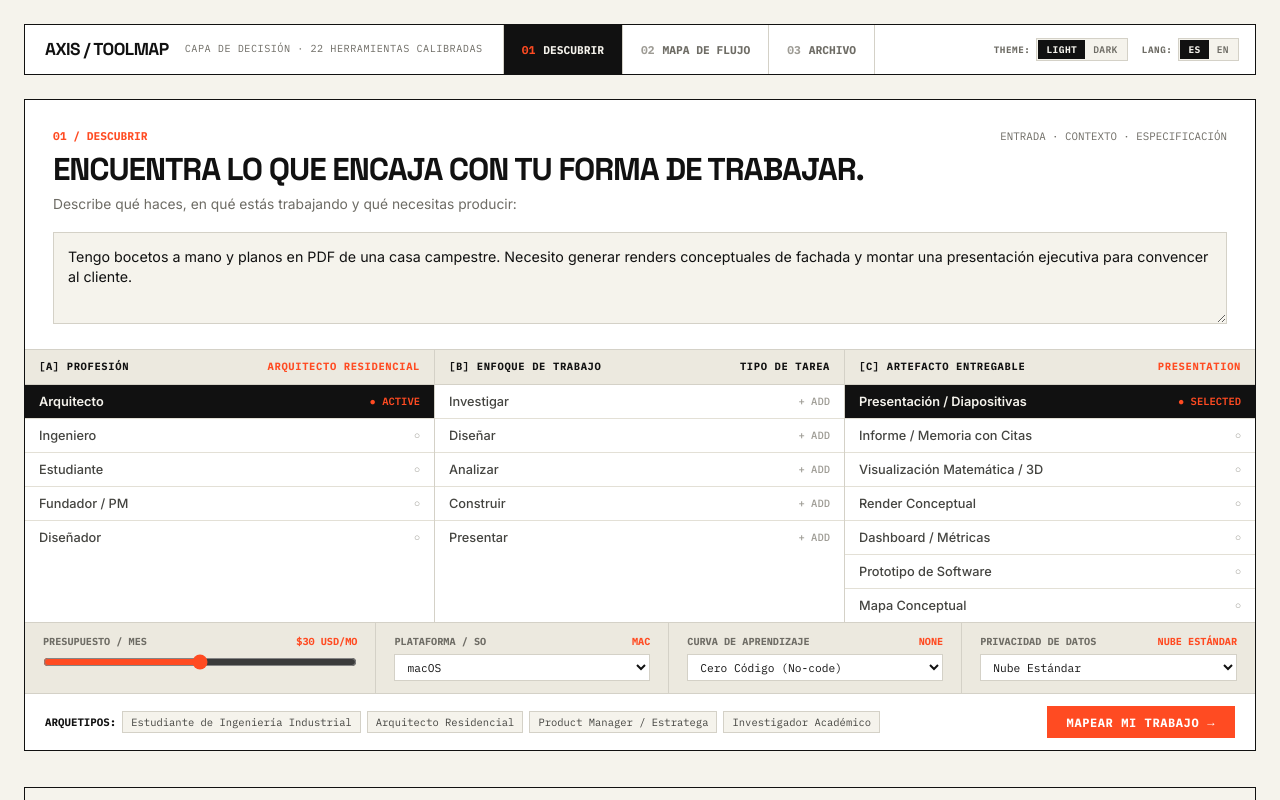
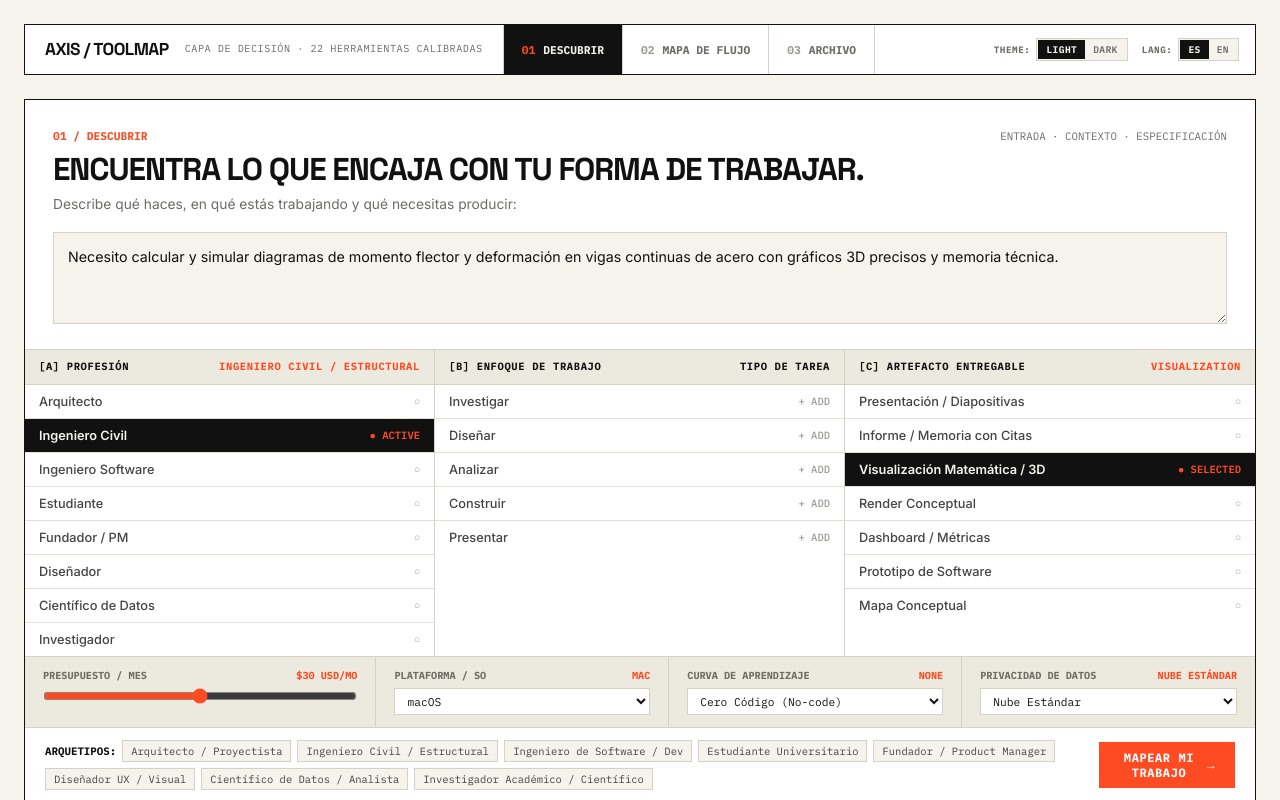
Before and after one commit to luisrodriguez-rgb/AXIS-TOOLMAP, a React (Vite) app: page / in a window 1280 px wide. Shown: the top 800 px of the page. Built offline with nearby package versions, Linux system fonts and the light colour scheme.

Commit message:
feat(core): expandir presets profesionales y desacoplar jerarquia entre pestanas

```diff
--- a/src/components/IntentInstrument.tsx
+++ b/src/components/IntentInstrument.tsx
@@ -33,11 +33,14 @@ export const IntentInstrument: React.FC<IntentInstrumentProps> = ({
   const t = TRANSLATIONS[lang].discover;
 
   const professions = [
-    { label: lang === 'es' ? 'Arquitecto' : 'Architect', role: 'Arquitecto / Proyectista', deliverable: 'presentation' as DeliverableType },
-    { label: lang === 'es' ? 'Ingeniero' : 'Engineer', role: 'Estudiante / Ingeniero', deliverable: 'visualization' as DeliverableType },
-    { label: lang === 'es' ? 'Estudiante' : 'Student', role: 'Estudiante Universitario', deliverable: 'visualization' as DeliverableType },
-    { label: lang === 'es' ? 'Fundador / PM' : 'Founder / PM', role: 'Fundador / Product Manager', deliverable: 'dashboard' as DeliverableType },
-    { label: lang === 'es' ? 'Diseñador' : 'Designer', role: 'Diseñador Visual / UX', deliverable: 'concept' as DeliverableType },
+    { id: 'architect', label: lang === 'es' ? 'Arquitecto' : 'Architect' },
+    { id: 'civil-engineer', label: lang === 'es' ? 'Ingeniero Civil' : 'Civil Engineer' },
+    { id: 'software-engineer', label: lang === 'es' ? 'Ingeniero Software' : 'Software Engineer' },
+    { id: 'student', label: lang === 'es' ? 'Estudiante' : 'Student' },
+    { id: 'founder-pm', label: lang === 'es' ? 'Fundador / PM' : 'Founder / PM' },
+    { id: 'ux-designer', label: lang === 'es' ? 'Diseñador' : 'Designer' },
+    { id: 'data-scientist', label: lang === 'es' ? 'Científico de Datos' : 'Data Scientist' },
+    { id: 'academic-researcher', label: lang === 'es' ? 'Investigador' : 'Researcher' },
   ];
 
   const workTypes = [
@@ -125,18 +128,21 @@ export const IntentInstrument: React.FC<IntentInstrumentProps> = ({
           <div className="matrix-options-list">
             {professions.map((prof) => {
               const isMatch =
+                activePersona.id === prof.id ||
                 activePersona.role.toLowerCase().includes(prof.label.toLowerCase()) ||
                 activePersona.label.toLowerCase().includes(prof.label.toLowerCase());
               return (
                 <button
-                  key={prof.label}
+                  key={prof.id}
                   className={`matrix-btn ${isMatch ? 'active' : ''}`}
                   onClick={() => {
                     const preset =
+                      allPresets.find((p) => p.id === prof.id) ||
                       allPresets.find((p) =>
                         p.label.toLowerCase().includes(prof.label.toLowerCase()) ||
                         p.role.toLowerCase().includes(prof.label.toLowerCase())
-                      ) || allPresets[0];
+                      ) ||
+                      allPresets[0];
                     onSelectPreset(preset);
                   }}
                 >
--- a/src/data/presets.ts
+++ b/src/data/presets.ts
@@ -2,16 +2,100 @@ import type { PersonaProfile } from '../types';
 
 export const PERSONA_PRESETS: PersonaProfile[] = [
   {
-    id: 'industrial-engineering-student',
-    label: 'Estudiante de Ingeniería Industrial',
-    role: 'Estudiante Universitario',
-    domain: 'Ingeniería / Métodos Cuantitativos',
+    id: 'architect',
+    label: 'Arquitecto / Proyectista',
+    role: 'Arquitecto',
+    domain: 'Arquitectura, BIM & Construcción',
+    technicalLevel: 'medium',
+    os: ['mac', 'windows'],
+    activeTools: ['archicad', 'rhino', 'figma'],
+    avatarIcon: 'Compass',
+    description:
+      'Desarrolla proyectos arquitectónicos y ejecutivos. Maneja modelos BIM, planos, geometrías complejas y renders fotorrealistas con presupuestos profesionales.',
+    sampleNeeds: [
+      {
+        label: 'Propuesta Conceptual y Renders de Fachada',
+        query:
+          'Tengo bocetos a mano y planos en PDF de una casa campestre. Necesito generar renders conceptuales de fachada y montar una presentación ejecutiva para convencer al cliente.',
+        deliverable: 'presentation',
+        budget: 60,
+      },
+      {
+        label: 'Investigación de Normativa y Memoria Descriptiva',
+        query:
+          'Tengo 8 documentos PDF del plan de ordenamiento territorial municipal y necesito redactar la memoria descriptiva citando exactamente los artículos de norma aplicables.',
+        deliverable: 'report',
+        budget: 20,
+      },
+    ],
+  },
+  {
+    id: 'civil-engineer',
+    label: 'Ingeniero Civil / Estructural',
+    role: 'Ingeniero',
+    domain: 'Ingeniería Estructural & Cálculo',
+    technicalLevel: 'high',
+    os: ['windows', 'mac'],
+    activeTools: ['autocad', 'excel', 'matlab'],
+    avatarIcon: 'Cpu',
+    description:
+      'Diseña y calcula estructuras de hormigón y acero. Requiere modelado CAD preciso, análisis de elementos finitos y memorias de cálculo auditables.',
+    sampleNeeds: [
+      {
+        label: 'Cálculo Estructural y Visualización de Esfuerzos',
+        query:
+          'Necesito calcular y simular diagramas de momento flector y deformación en vigas continuas de acero con gráficos 3D precisos y memoria técnica.',
+        deliverable: 'visualization',
+        budget: 150,
+      },
+      {
+        label: 'Planos de Encofrado y Cuantía de Armaduras',
+        query:
+          'Generar planos técnicos 2D detallados con cotas y planillas de despiece de armaduras a partir de un modelo geométrico.',
+        deliverable: 'render',
+        budget: 100,
+      },
+    ],
+  },
+  {
+    id: 'software-engineer',
+    label: 'Ingeniero de Software / Dev',
+    role: 'Ingeniero de Software',
+    domain: 'Desarrollo de Software & Arquitectura Cloud',
+    technicalLevel: 'high',
+    os: ['mac', 'linux'],
+    activeTools: ['cursor', 'vs-code', 'docker'],
+    avatarIcon: 'Code',
+    description:
+      'Construye sistemas backend, frontend y APIs. Necesita agentes de código inteligentes, testing automatizado y arquitectura de datos escalable.',
+    sampleNeeds: [
+      {
+        label: 'Prototipo Rápido Full-Stack con Base de Datos',
+        query:
+          'Quiero construir un prototipo funcional de una app web con autenticación, base de datos relacional Postgres y UI interactiva en menos de 48 horas.',
+        deliverable: 'code',
+        budget: 40,
+      },
+      {
+        label: 'Diagrama de Arquitectura y Especificación de API',
+        query:
+          'Diseñar un diagrama de arquitectura de microservicios con especificación OpenAPI y documentación técnica para el equipo.',
+        deliverable: 'concept',
+        budget: 20,
+      },
+    ],
+  },
+  {
+    id: 'student',
+    label: 'Estudiante Universitario',
+    role: 'Estudiante',
+    domain: 'Ingeniería / Ciencias / Métodos Cuantitativos',
     technicalLevel: 'low',
-    os: ['mac'],
+    os: ['mac', 'windows'],
     activeTools: ['notion', 'excel'],
     avatarIcon: 'GraduationCap',
     description:
-      'Cursa materias cuantitativas complejas. Usa Mac, tiene presupuesto limitado ($0 - $15 USD/mes) y necesita visualizar conceptos matemáticos y analizar datos sin programar desde cero.',
+      'Cursa materias cuantitativas complejas. Tiene presupuesto limitado ($0 - $15 USD/mes) y necesita visualizar conceptos matemáticos y analizar datos sin fricción.',
     sampleNeeds: [
       {
         label: 'Cálculo Multivariable y Visualización',
@@ -30,54 +114,26 @@ export const PERSONA_PRESETS: PersonaProfile[] = [
     ],
   },
   {
-    id: 'residential-architect',
-    label: 'Arquitecto Residencial',
-    role: 'Arquitecto / Proyectista Independiente',
-    domain: 'Arquitectura & Construcción',
-    technicalLevel: 'none',
-    os: ['mac'],
-    activeTools: ['archicad', 'figma'],
-    avatarIcon: 'Compass',
+    id: 'founder-pm',
+    label: 'Fundador / Product Manager',
+    role: 'Fundador / PM',
+    domain: 'Estrategia, Producto & Startups',
+    technicalLevel: 'medium',
+    os: ['mac', 'windows'],
+    activeTools: ['notion', 'linear', 'slack'],
+    avatarIcon: 'Briefcase',
     description:
-      'Desarrolla proyectos de vivienda unifamiliar. Trabaja en Mac, maneja planos, PDFs y referencias visuales. Necesita crear renders conceptuales y presentaciones de venta sin programar con hasta $30 USD/mes.',
+      'Lidera el ciclo de vida del producto. Sintetiza feedback de usuarios, define OKRs, analiza cohortes de retención y presenta a comités o inversores.',
     sampleNeeds: [
       {
-        label: 'Propuesta Conceptual de Vivienda',
-        query:
-          'Tengo bocetos a mano y planos en PDF de una casa campestre. Necesito generar renders conceptuales de fachada y montar una presentación ejecutiva para convencer al cliente.',
-        deliverable: 'presentation',
-        budget: 30,
-      },
-      {
-        label: 'Investigación de Normativa y Memoria',
-        query:
-          'Tengo 8 documentos PDF del plan de ordenamiento territorial municipal y necesito redactar la memoria descriptiva citando exactamente los artículos de norma aplicables.',
-        deliverable: 'report',
-        budget: 10,
-      },
-    ],
-  },
-  {
-    id: 'product-strategist',
-    label: 'Product Manager / Estratega',
-    role: 'Líder de Producto',
-    domain: 'Tecnología & Negocios',
-    technicalLevel: 'medium',
-    os: ['mac'],
-    activeTools: ['notion', 'figma', 'slack'],
-    avatarIcon: 'Briefcase',
-    description:
-      'Lidera equipos multidisciplinarios. Necesita sintetizar feedback cualitativo de usuarios, analizar métricas de retención y preparar presentaciones de impacto para inversores y stakeholders.',
-    sampleNeeds: [
-      {
-        label: 'Síntesis de Feedback & Roadmap',
+        label: 'Síntesis de Feedback & Pitch Deck',
         query:
           'Tengo 200 transcripciones de entrevistas con usuarios en texto. Necesito clusterizar las principales fricciones, priorizar soluciones y armar una presentación para el comité directivo.',
         deliverable: 'presentation',
         budget: 50,
       },
       {
-        label: 'Análisis de Métricas de Retención',
+        label: 'Dashboard de Cohortes y Churn',
         query:
           'Quiero analizar cohortes de usuarios y métricas de churn desde un archivo CSV y generar un reporte ejecutivo con recomendaciones estratégicas.',
         deliverable: 'dashboard',
@@ -86,23 +142,86 @@ export const PERSONA_PRESETS: PersonaProfile[] = [
     ],
   },
   {
+    id: 'ux-designer',
+    label: 'Diseñador UX / Visual',
+    role: 'Diseñador',
+    domain: 'Diseño de Producto, Interfaces & Branding',
+    technicalLevel: 'medium',
+    os: ['mac'],
+    activeTools: ['figma', 'canva', 'midjourney'],
+    avatarIcon: 'Palette',
+    description:
+      'Diseña experiencias digitales, sistemas de diseño (Design Systems), prototipos interactivos y activos visuales de alto impacto estético.',
+    sampleNeeds: [
+      {
+        label: 'Sistema de Diseño y Prototipo Interactivo',
+        query:
+          'Necesito crear un Design System con tokens de diseño, componentes reutilizables y un prototipo navegable de alta fidelidad para testear con usuarios.',
+        deliverable: 'code',
+        budget: 45,
+      },
+      {
+        label: 'Identidad Visual y Render de Moodboard',
+        query:
+          'Crear una identidad visual completa con paleta de color, tipografía suiza y renders conceptuales generativos para una marca de tecnología.',
+        deliverable: 'concept',
+        budget: 35,
+      },
+    ],
+  },
+  {
+    id: 'data-scientist',
+    label: 'Científico de Datos / Analista',
+    role: 'Científico de Datos',
+    domain: 'Business Intelligence & Machine Learning',
+    technicalLevel: 'high',
+    os: ['mac', 'linux', 'windows'],
+    activeTools: ['power-bi', 'excel', 'tableau'],
+    avatarIcon: 'Database',
+    description:
+      'Extrae valor de grandes volúmenes de datos. Construye modelos estadísticos, pipelines ETL y dashboards interactivos para toma de decisiones ejecutivas.',
+    sampleNeeds: [
+      {
+        label: 'Dashboard Ejecutivo en Tiempo Real',
+        query:
+          'Conectar múltiples fuentes de datos SQL y Google Sheets en un dashboard ejecutivo interactivo con KPIs de ventas, margen y predicción trimestral.',
+        deliverable: 'dashboard',
+        budget: 80,
+      },
+      {
+        label: 'Análisis Predictivo y Clustering de Clientes',
+        query:
+          'Realizar segmentación de clientes mediante algoritmos de clustering y generar visualizaciones claras de los grupos para el equipo comercial.',
+        deliverable: 'report',
+        budget: 50,
+      },
+    ],
+  },
+  {
     id: 'academic-researcher',
-    label: 'Investigador Académico',
-    role: 'Docente / Investigador Doctoral',
-    domain: 'Ciencias & Humanidades',
+    label: 'Investigador Académico / Científico',
+    role: 'Investigador',
+    domain: 'Ciencias, Academia & Publicaciones',
     technicalLevel: 'medium',
     os: ['mac', 'linux'],
-    activeTools: ['zotero', 'obsidian'],
+    activeTools: ['zotero', 'obsidian', 'overleaf'],
     avatarIcon: 'BookOpen',
     description:
-      'Escribe artículos indexados y tesis. Exige citas rigurosas, soberanía y privacidad de datos estricta, y rechaza herramientas que alucinen referencias bibliográficas.',
+      'Escribe artículos indexados (Q1/Q2) y tesis doctorales. Exige citas rigurosas, soberanía y privacidad de datos estricta, y rechaza herramientas que alucinen fuentes.',
     sampleNeeds: [
       {
-        label: 'Revisión Sistemática de Literatura',
+        label: 'Revisión Sistemática de Literatura y Citas Cruzadas',
         query:
           'Tengo 150 papers en PDF sobre nuevos materiales sostenibles. Necesito sintetizar el estado del arte con citas cruzadas exactas y total rigor bibliográfico sin que invente fuentes.',
         deliverable: 'report',
-        budget: 20,
+        budget: 25,
+      },
+      {
+        label: 'Manuscrito LaTeX con Gráficos Vectoriales',
+        query:
+          'Preparar un manuscrito en formato IEEE/ACM en LaTeX con bibliografía BibTeX y figuras vectoriales de alta resolución para someter a revisión por pares.',
+        deliverable: 'report',
+        budget: 15,
       },
     ],
   },
```
Also changed, not shown: src/App.tsx (+1 -22 lines).
